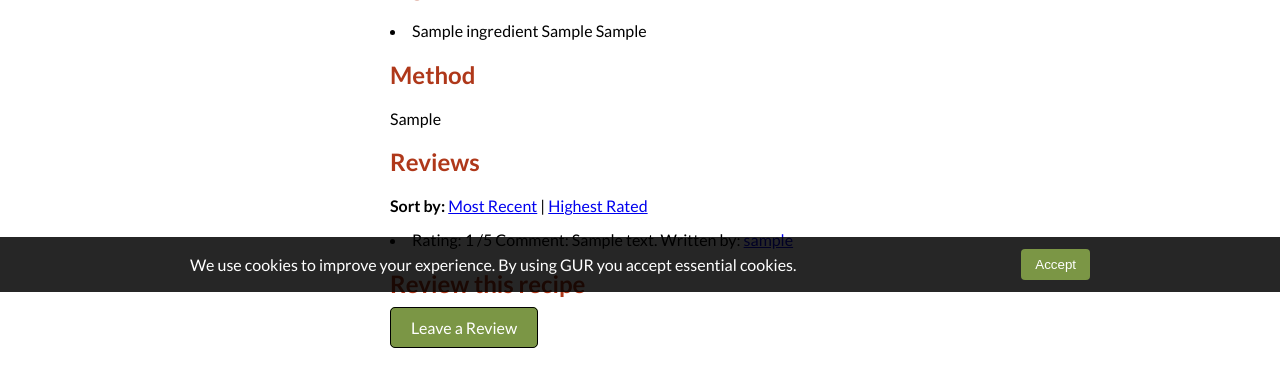
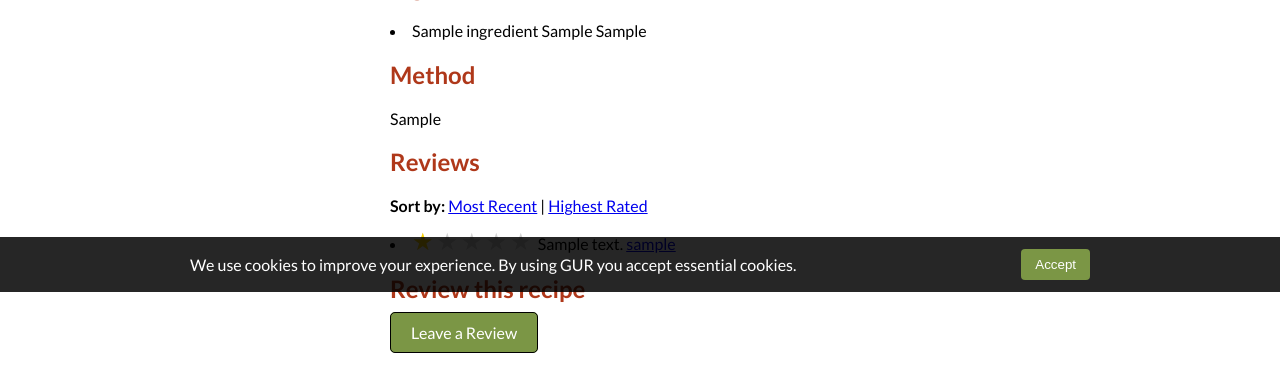
Before and after one commit to jackhill568/GUR, a Django app: a page that uses templates/main/recipe.html in a window 1280 px wide. Shown: the part 508-890 px from the top of the page. Before the commit the page ends 856 px from the top, so only its background shows below. Run offline with Django 3.2, Linux system fonts and the light colour scheme; a user stored in the database is signed in; tables that the repository leaves empty hold one stand-in row (values such as "Sample post"); grey boxes marked "Sample" are stand-in pictures; some libraries are stand-ins or nearby versions.

Commit message:
more stars

```diff
--- a/main/views.py
+++ b/main/views.py
@@ -18,7 +18,6 @@ from main.forms import UserForm, UserProfileForm, RecipeForm
 
 from haystack.query import SearchQuerySet
 from django.core.paginator import Paginator
-
 
 
 def search(request):
--- a/static/css/style.css
+++ b/static/css/style.css
@@ -229,5 +229,5 @@ ul {
     width: calc(var(--rating) / var(--stars) * 100%);
     overflow: hidden;
     white-space: nowrap;
-    letter-spacing: 3px; /* match spacing with ::before */
+    letter-spacing: 3px;
 }
--- a/static/js/cookies.js
+++ b/static/js/cookies.js
@@ -1,4 +1,3 @@
-// Simple cookie consent manager
 (function () {
   var COOKIE_NAME = 'gur_cookie_consent';
   var ONE_YEAR = 365 * 24 * 60 * 60; // seconds
--- a/templates/main/recipe.html
+++ b/templates/main/recipe.html
@@ -65,9 +65,9 @@
 
 			{% for review in reviews|slice:":5" %}
 			<li>
-				Rating: {{ review.rating }} /5
-				Comment: {{ review.description }}
-				Written by: <a href="{% url 'GUR:view_user' review.user.id %}">{{ review.user.user.username }}</a>
+				<span class="star-rating" style="--rating: {{ review.rating }};"></span>
+				{{ review.description }}
+				<a href="{% url 'GUR:view_user' review.user.id %}">{{ review.user.user.username }}</a>
 			</li>
 			{% endfor %}
 		{% else %}
```
